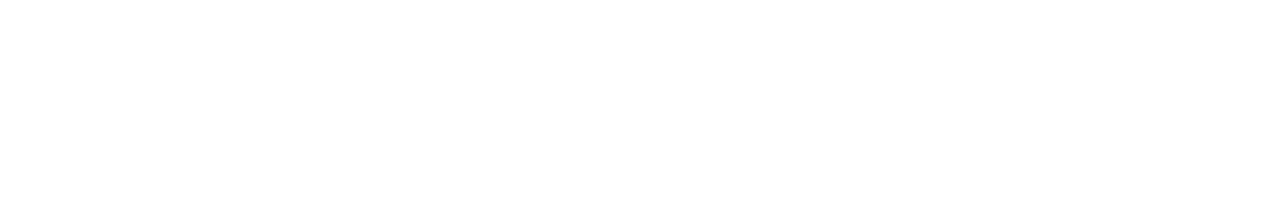
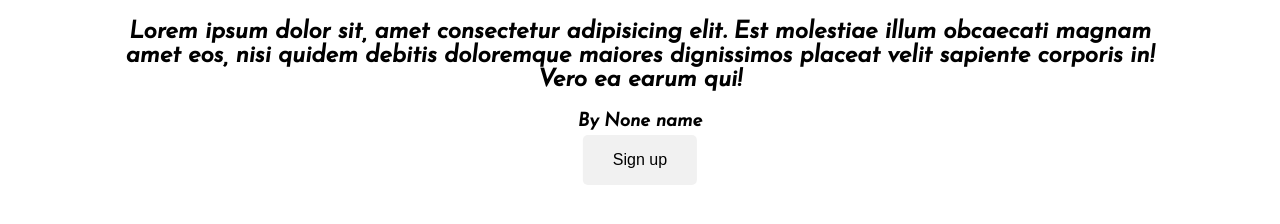
Before and after one commit to ko-ro/kiver-work, a plain HTML site: page index.html in a window 1280 px wide. Drawn offline with Linux system fonts and the light colour scheme.

Commit message:
feat: add footer

```diff
--- a/index.html
+++ b/index.html
@@ -5,10 +5,20 @@
     <meta charset="UTF-8">
     <meta name="viewport" content="width=device-width, initial-scale=1.0">
     <title>Document</title>
+    <link rel="stylesheet" href="styles/styles.css">
+    <link href="https://fonts.googleapis.com/css2?family=Josefin+Sans:ital@1&display=swap" rel="stylesheet">
 </head>
 
 <body>
 
+    <footer>
+        <div>
+            <h2> Lorem ipsum dolor sit, amet consectetur adipisicing elit. Est molestiae illum obcaecati magnam amet eos, nisi quidem debitis doloremque maiores dignissimos placeat velit sapiente corporis in! Vero ea earum qui!</h2>
+            <h3>By None name</h3>
+        </div>
+        <button class="btn">Sign up</button>
+
+    </footer>
 </body>
 
 </html>
--- a/styles/styles.scss
+++ b/styles/styles.scss
@@ -0,0 +1,24 @@
+footer {
+    margin: 0 auto;
+    max-width: 1050px;
+    background-color: #ffffff;
+    text-align: center;
+    .btn {
+        position: absolute;
+        top: 20%;
+        transform: translate(-50%, -50%);
+        -ms-transform: translate(-50%, -50%);
+        background-color: #f1f1f1;
+        color: black;
+        font-size: 16px;
+        padding: 16px 30px;
+        border: none;
+        cursor: pointer;
+        border-radius: 5px;
+        text-align: center;
+        .btn:hover {
+            background-color: black;
+            color: white;
+        }
+    }
+}
```
Also changed, not shown: styles/styles.css.
